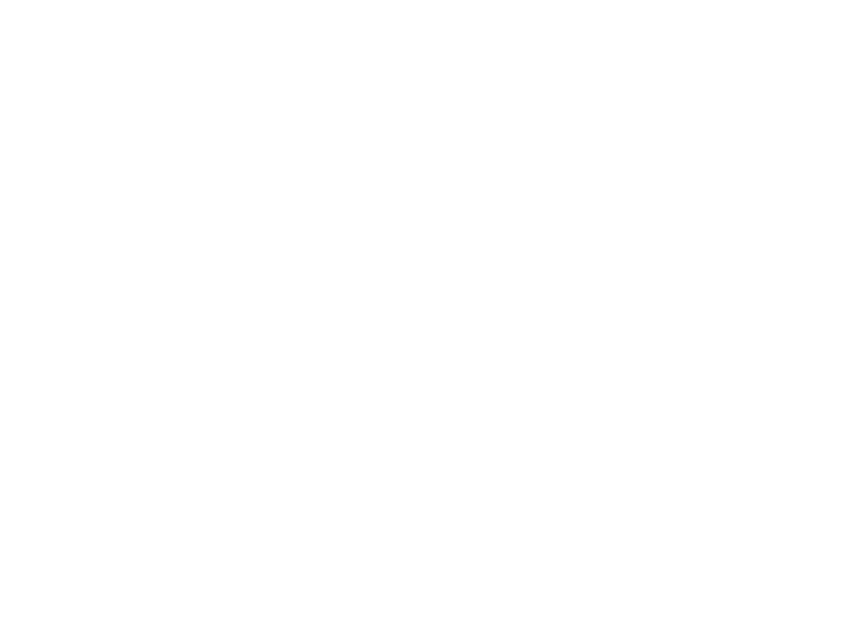
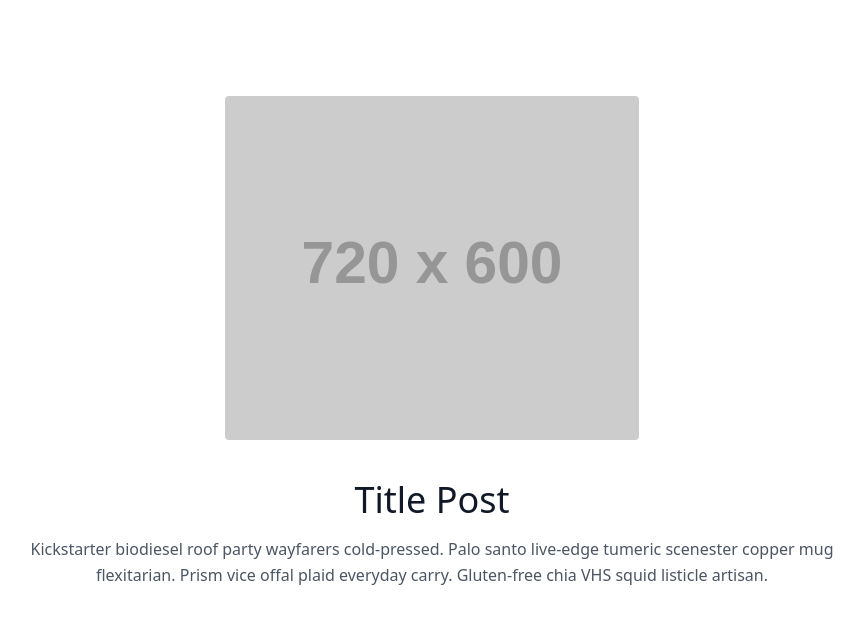
Before and after one commit to EuclidesKinto/blog-nuxt, a Nuxt app: page /posts/1 in a window 1280 px wide. Before the commit this address had no page. Shown: the top 624 px of the page, without its empty margins (208-1072 px from the left). Built offline with nearby package versions, Linux system fonts and the light colour scheme.

Commit message:
add pages posts

```diff
--- /dev/null
+++ b/pages/posts/_id/index.vue
@@ -0,0 +1,25 @@
+<template>
+  <div>
+    <section class="text-gray-600 body-font">
+  <div class="container mx-auto flex flex-col px-5 py-24 justify-center items-center">
+    <img class="lg:w-2/6 md:w-3/6 w-5/6 mb-10 object-cover object-center rounded" alt="hero" src="https://dummyimage.com/720x600">
+    <div class="w-full md:w-2/3 flex flex-col mb-16 items-center text-center">
+      <h1 class="title-font sm:text-4xl text-3xl mb-4 font-medium text-gray-900">Title Post</h1>
+      <p class="mb-8 leading-relaxed">Kickstarter biodiesel roof party wayfarers cold-pressed. Palo santo live-edge tumeric scenester copper mug flexitarian. Prism vice offal plaid everyday carry. Gluten-free chia VHS squid listicle artisan.</p>
+
+    </div>
+  </div>
+</section>
+
+  </div>
+</template>
+
+<script>
+  export default {
+
+  }
+</script>
+
+<style lang="scss" scoped>
+
+</style>
--- /dev/null
+++ b/pages/posts/index.vue
@@ -0,0 +1,15 @@
+<template>
+  <div>
+
+  </div>
+</template>
+
+<script>
+  export default {
+
+  }
+</script>
+
+<style lang="scss" scoped>
+
+</style>
```
